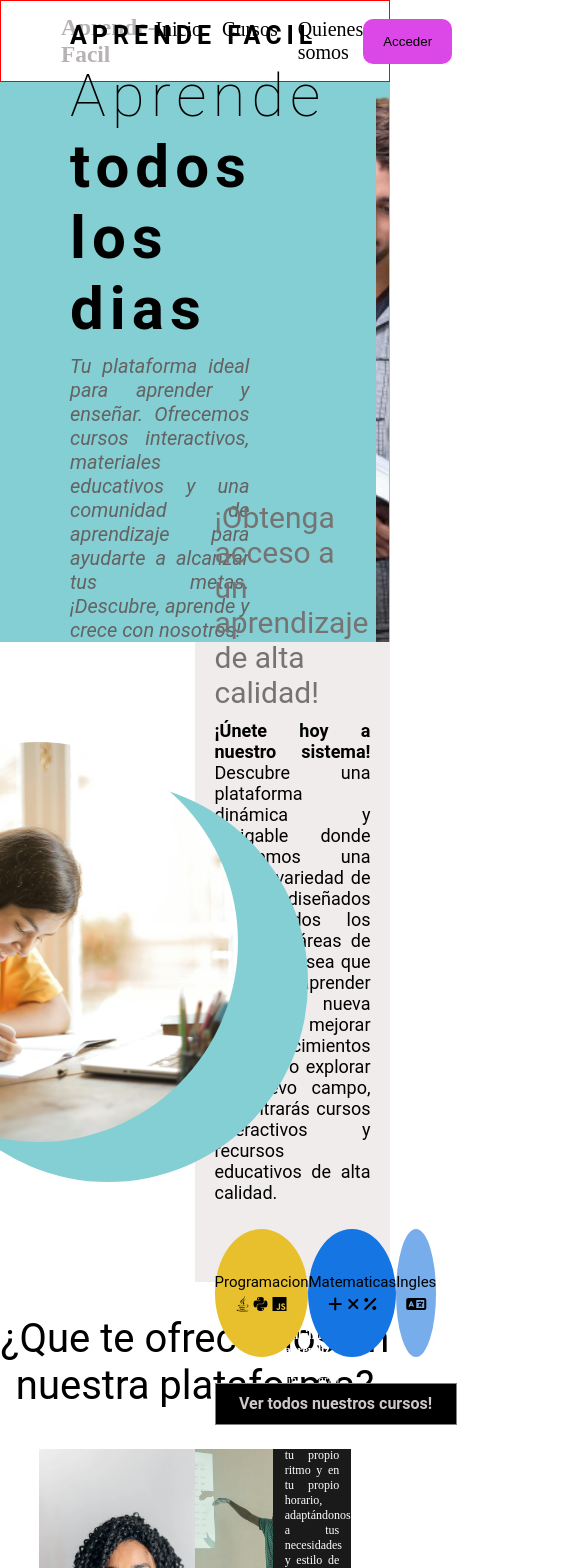
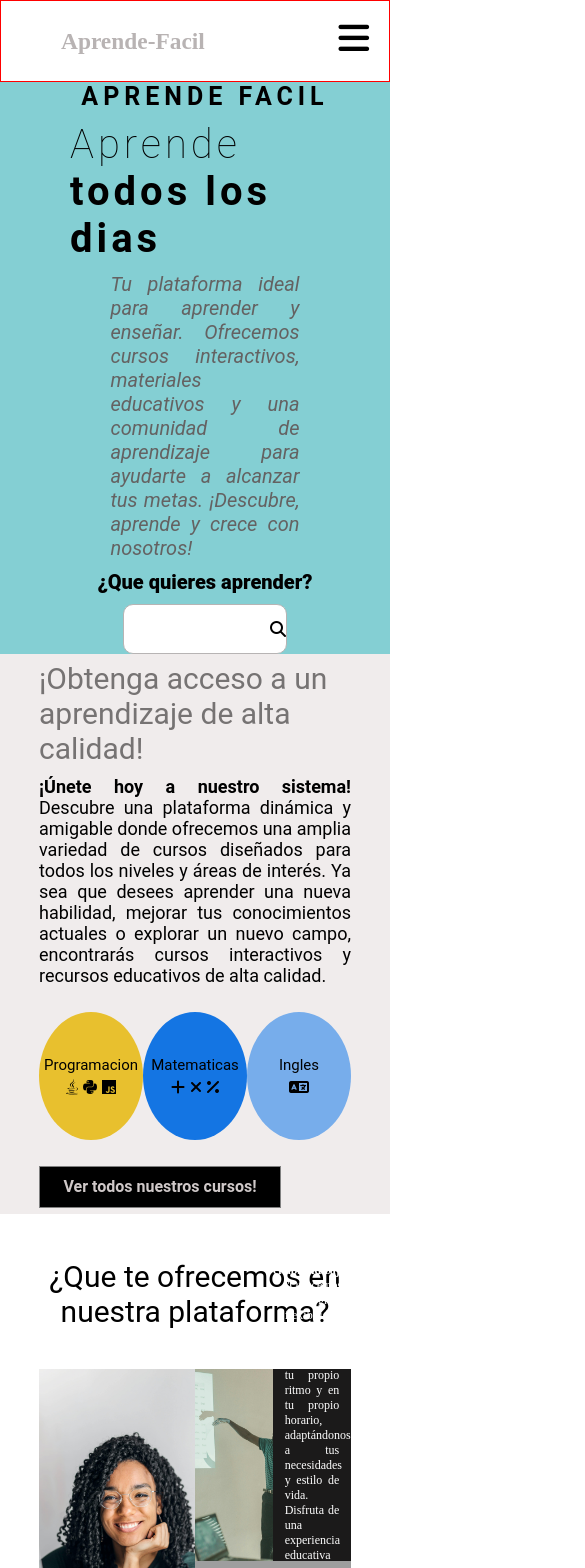
Before and after one commit to DaniQ22/AprendoFacil-Fron-end, an Angular app: page / in a window 390 px wide. Shown: the top 1568 px of the page, 585 px wide, since content can reach past the window. Built offline with nearby package versions, Linux system fonts and the light colour scheme; grey boxes are pictures that could not be loaded.

Commit message:
Changes Daniel Q

```diff
--- a/src/app/customer/customer-layout/customer-layout.component.css
+++ b/src/app/customer/customer-layout/customer-layout.component.css
@@ -4,7 +4,7 @@ body {
 }
 
 .header-info {
-    height: 35rem;
+    min-height: 35rem;
     background-color: rgb(132, 207, 211);
     display: flex;
     align-items: center;
@@ -111,9 +111,8 @@ body {
 .header-info .image {
     display: flex;
     align-items: flex-end;
-    height: 100%;
-    height: 100%;
-    width: calc(100%-60rem);
+    height: 35rem;
+    width: 100%;
 
     img {
         object-fit: cover;
@@ -124,7 +123,7 @@ body {
 
 .header-2 {
     background-color: white;
-    height: 40rem;
+    min-height: 35rem;
     display: flex;
     width: 100%;
     justify-content: space-between;
@@ -315,7 +314,7 @@ body {
 }
 
 .header-3 {
-    height: 40rem;
+    min-height: 40rem;
     display: flex;
     align-items: center;
     justify-content: center;
@@ -374,7 +373,7 @@ body {
                 }
 
                 .text {
-                    width: 50%;
+                    max-width: 50%;
                     height: 100%;
                     display: flex;
                     justify-content: center;
@@ -469,8 +468,6 @@ body {
     align-items: center;
     justify-content: center;
     position: relative;
-
-
     .img {
         height: 30rem;
         width: auto;
@@ -566,3 +563,86 @@ body {
         }
     }
 }
+
+@media (max-width: 1122px) {
+    .header-3 .container-header-3 .container-img-1 .img-bottom .text {
+        overflow-y: scroll;
+    }
+}
+
+@media (max-width: 956px){
+    .header-2 .info-header-2 .box .cursos .curso-1,
+    .header-2 .info-header-2 .box .cursos .curso-2,
+    .header-2 .info-header-2 .box .cursos .curso-3 {
+        width: 7rem;
+        height: 7rem;
+        p{
+            display: none
+        };
+    }
+
+    .contact-us .img {
+        display: none;
+    }
+
+    .contact-us {
+        display: flex;
+        align-items: center;
+        justify-content: center;
+    }
+    .contact-us .form-contact-us {
+        transform: translate(0,0);
+        display: flex;
+        align-items: center;
+        justify-content: center;
+        position: relative;
+    }
+
+}
+
+@media (max-width: 855px) {
+    .header-info {
+        display: flex;
+        align-items: center;
+        justify-content: center;
+    }
+    .header-info .image {
+        display: none;
+
+    }
+    .header-info .info {
+        display: flex;
+        align-items: center;
+        width: 100%;
+        justify-content: center;
+    }
+    .header-info .info .tittle-info {
+        font-size: 40px;
+    }
+
+    .header-2 .image {
+        display: none;
+    }
+    .header-2 .info-header-2 {
+        width: 100%;
+    }
+    .header-2 .info-header-2 .box .cursos .curso-1,
+    .header-2 .info-header-2 .box .cursos .curso-2,
+    .header-2 .info-header-2 .box .cursos .curso-3 {
+        width: 8rem;
+        height: 8rem;
+
+        p{
+            display: flex;
+        }
+    }
+
+    .header-3 header {
+        font-size: 30px;
+    }
+
+}
+
+@media(max-width: 690px){
+
+}
--- a/src/app/shared/nav-bar/nav-bar.component.css
+++ b/src/app/shared/nav-bar/nav-bar.component.css
@@ -7,6 +7,11 @@
     padding-left: 60px;
     padding-right: 60px;
     border: 1px solid red;
+    position: relative;
+}
+
+.nav-bar .menu-hamburguers {
+    display: none;
 }
 .nav-bar button{
     background: rgb(220, 71, 231);
@@ -33,3 +38,39 @@
     font-weight: 100;
     font-family: 'ROBOTO' sans-serif;
 }
+
+@media (max-width: 690px) {
+    .nav-bar .menu-hamburguers {
+        display: flex;
+        font-size: 35px;
+        cursor: pointer;
+        position: absolute;
+        right: 20px;
+        top: 25%;
+    }
+    .nav-bar .item,
+    .nav-bar .login-register {
+        display: none;
+    }
+
+    .nav-bar.open  {
+        display: flex;
+        flex-direction: column;
+        height: auto;
+        height: 15rem;
+        align-items: flex-start;
+        transition: height .3s;
+    }
+
+    .nav-bar.open .item,
+    .nav-bar.open .login-register {
+        display: flex;
+    }
+
+    .nav-bar.open .item ul {
+        display: flex;
+        flex-direction: column;
+    }
+
+
+}
--- a/src/app/shared/nav-bar/nav-bar.component.html
+++ b/src/app/shared/nav-bar/nav-bar.component.html
@@ -1,4 +1,6 @@
-<nav class="nav-bar">
+<nav class="nav-bar"
+[ngClass]="{'open': isOpenNabVar}">
+
     <div class="tittle-nav">
         <h3>
             Aprende-Facil
@@ -21,4 +23,9 @@
         <button>Acceder</button>
     </div>
 
+    <div class="menu-hamburguers"
+    (click)="openNavBar()">
+        <li class=" fas fa-bars"></li>
+    </div>
+
 </nav>
--- a/src/app/shared/nav-bar/nav-bar.component.ts
+++ b/src/app/shared/nav-bar/nav-bar.component.ts
@@ -7,4 +7,12 @@ import { Component } from '@angular/core';
 })
 export class NavBarComponent {
 
+  isOpenNabVar: boolean = false;
+
+
+  openNavBar(){
+    this.isOpenNabVar = !this.isOpenNabVar;
+  }
+
+
 }
```
